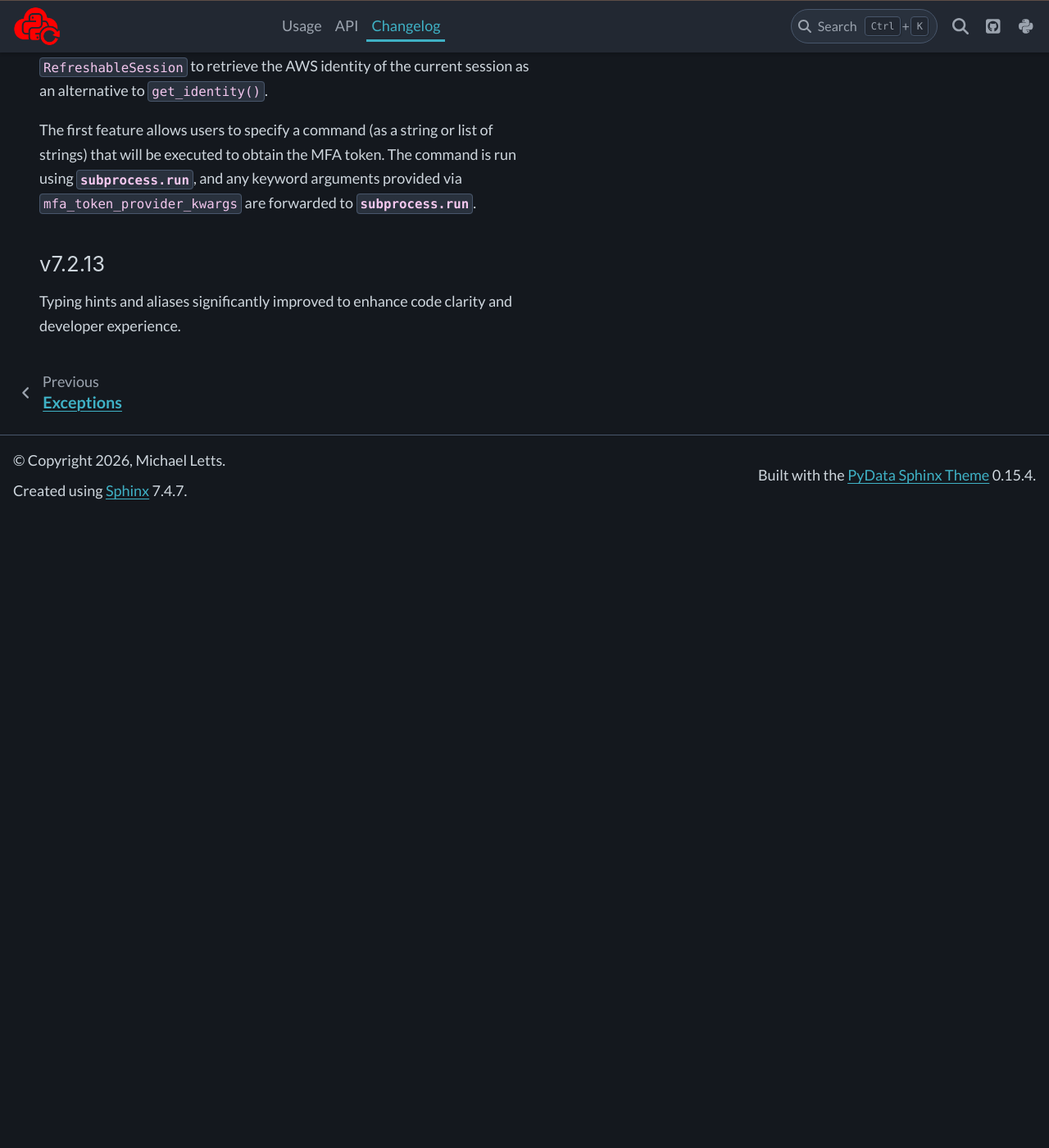
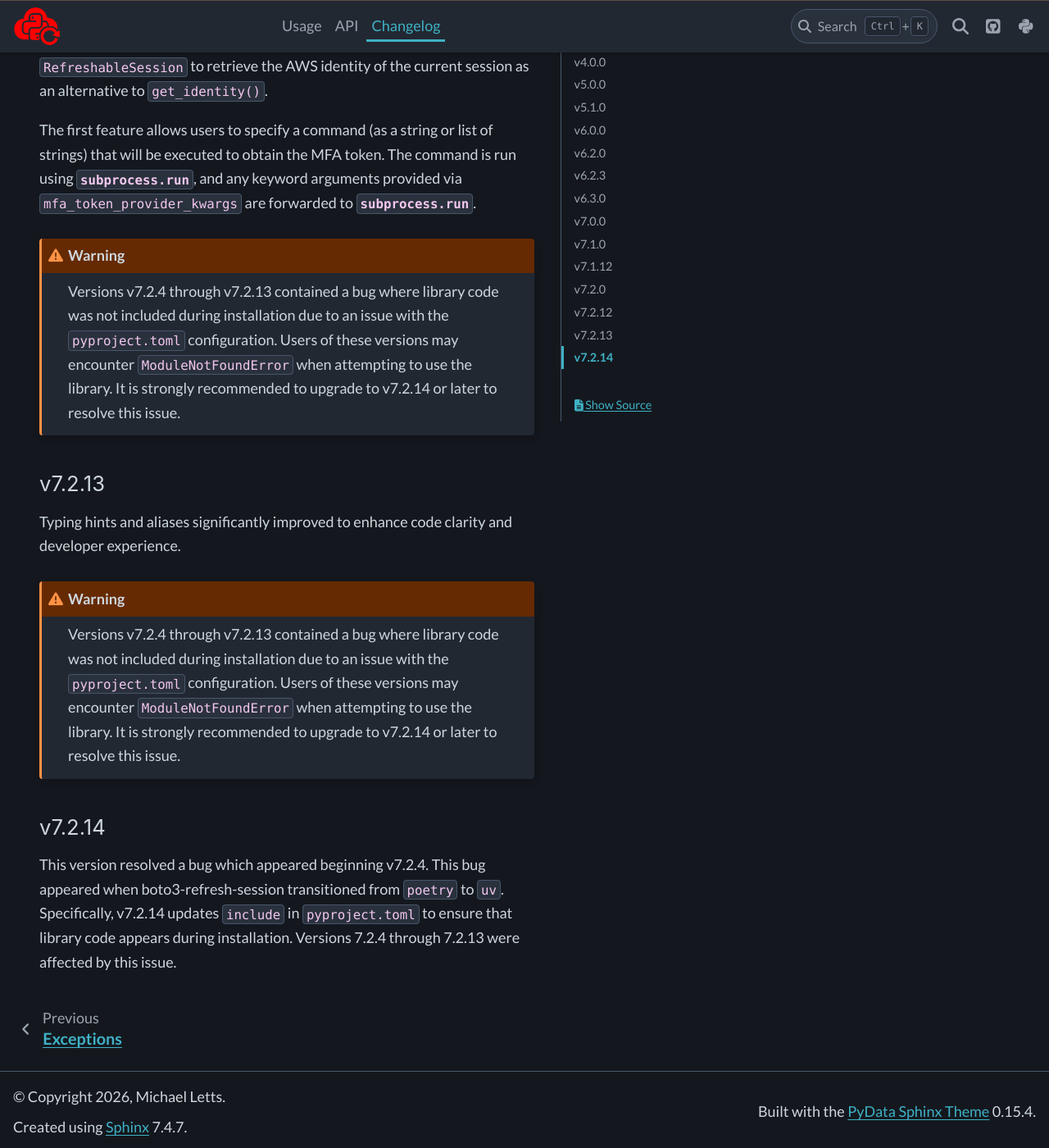
Before and after one commit to michaelthomasletts/boto3-refresh-session, a Sphinx documentation site: the page built from docs/changelog.rst, in a window 1280 px wide and 1400 px high, scrolled down 3480 px. Shown: the whole window at 82% size. Built offline with Sphinx 7.4.7 and the PyData theme 0.15.4, drawn with Linux system fonts in a browser that asks for light colours; before the commit the page ends 4110 px from its top, so only the background shows below that.

Commit message:
Updating changelog docs

```diff
--- a/docs/changelog.rst
+++ b/docs/changelog.rst
@@ -92,7 +92,26 @@ A ``whoami()`` method was also added to ``RefreshableSession`` to retrieve the A
 The first feature allows users to specify a command (as a string or list of strings) that will be executed to obtain the MFA token.
 The command is run using :py:func:`subprocess.run`, and any keyword arguments provided via ``mfa_token_provider_kwargs`` are forwarded to :py:func:`subprocess.run`.
 
+.. warning::
+
+    Versions v7.2.4 through v7.2.13 contained a bug where library code was not included during installation due to an issue with the ``pyproject.toml`` configuration.
+    Users of these versions may encounter ``ModuleNotFoundError`` when attempting to use the library.
+    It is strongly recommended to upgrade to v7.2.14 or later to resolve this issue.
+
 v7.2.13
 -------
 
 Typing hints and aliases significantly improved to enhance code clarity and developer experience.
+
+.. warning::
+
+    Versions v7.2.4 through v7.2.13 contained a bug where library code was not included during installation due to an issue with the ``pyproject.toml`` configuration.
+    Users of these versions may encounter ``ModuleNotFoundError`` when attempting to use the library.
+    It is strongly recommended to upgrade to v7.2.14 or later to resolve this issue.
+
+v7.2.14
+-------
+This version resolved a bug which appeared beginning v7.2.4.
+This bug appeared when boto3-refresh-session transitioned from ``poetry`` to ``uv``.
+Specifically, v7.2.14 updates ``include`` in ``pyproject.toml`` to ensure that library code appears during installation.
+Versions 7.2.4 through 7.2.13 were affected by this issue.
```
